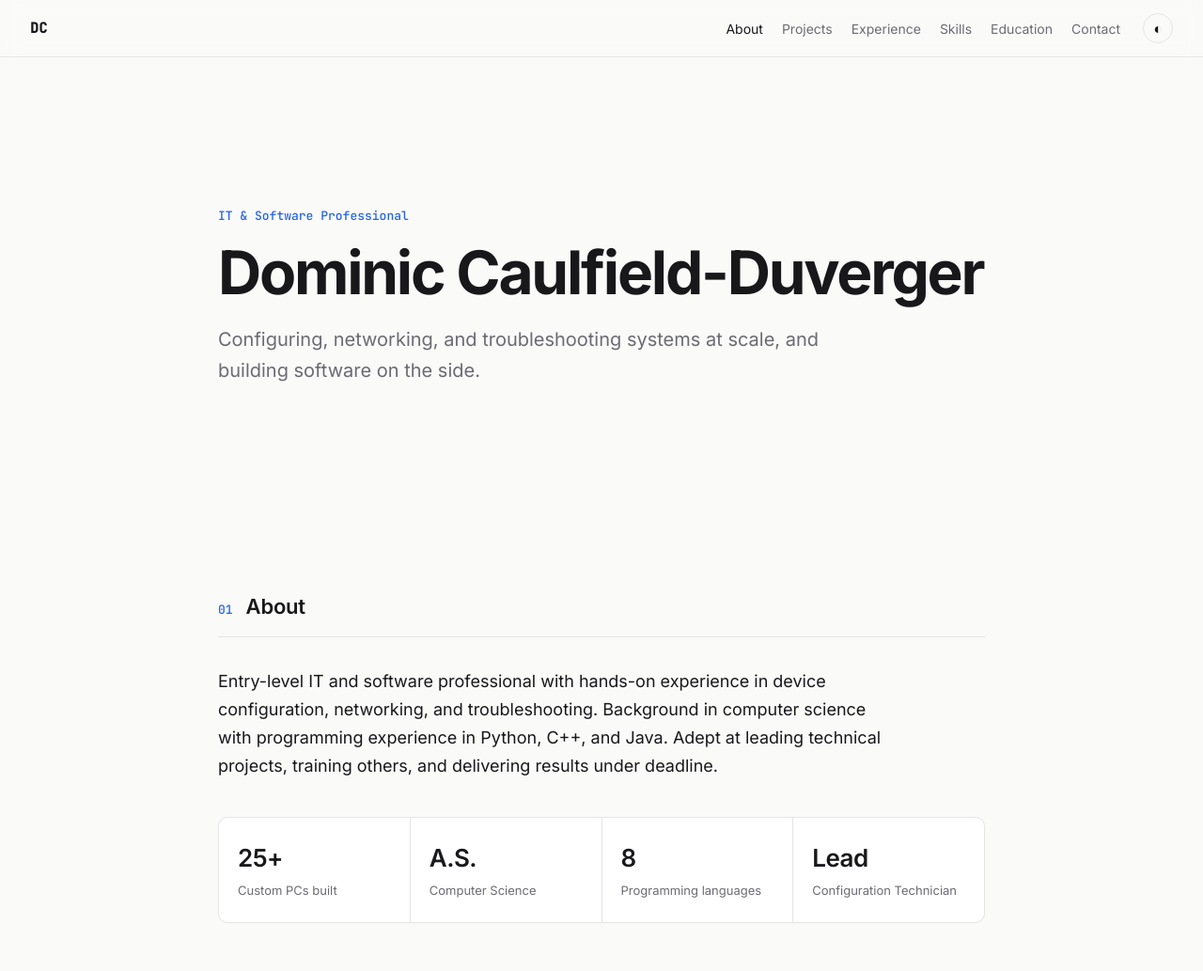
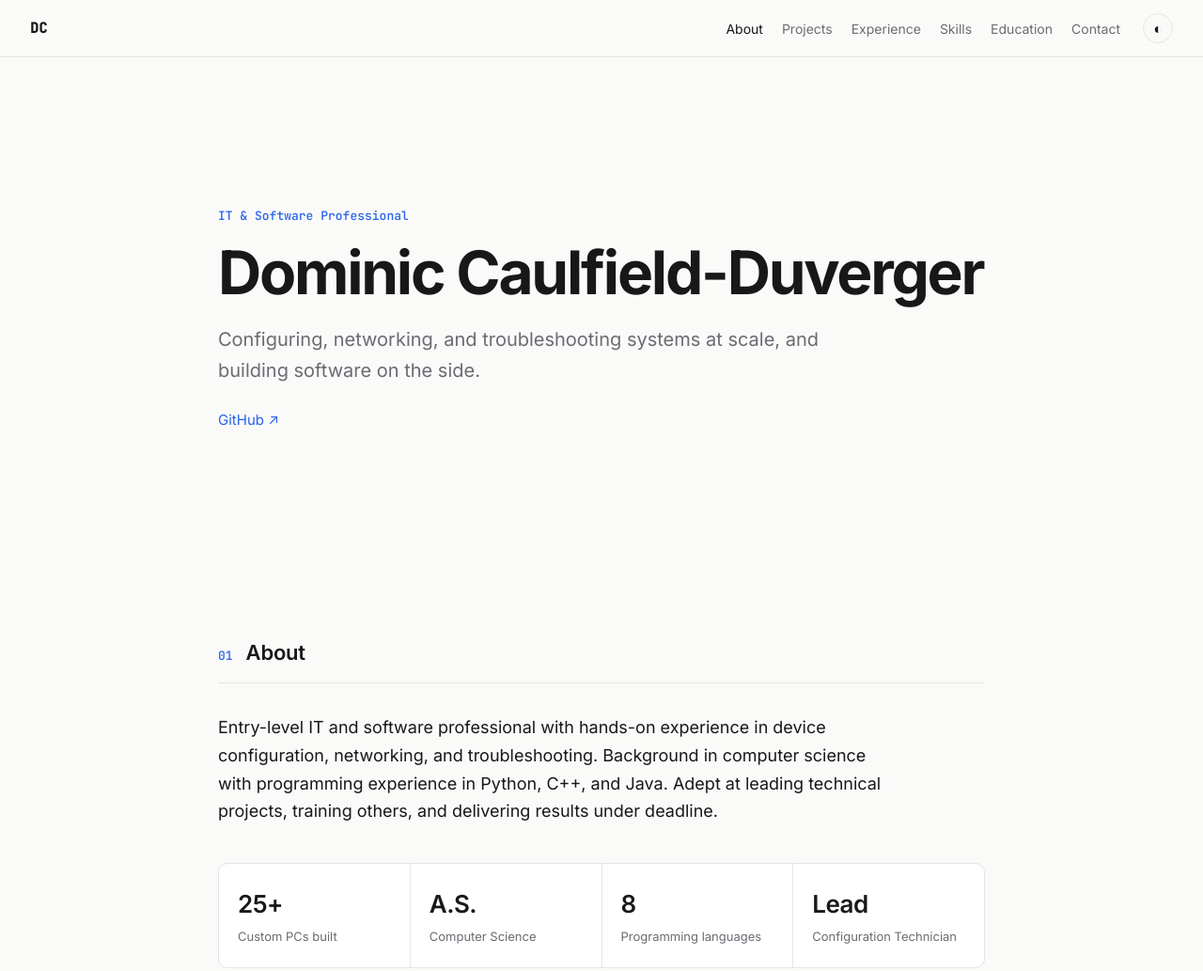
Before and after one commit to Daycdom/Portfolio-website, a website: page index.html in a window 1280 px wide. Shown: the top 1033 px of the page at 94% size. Drawn offline with Linux system fonts and the light colour scheme.

Commit message:
Add GitHub and LinkedIn links to hero and contact

```diff
--- a/css/styles.css
+++ b/css/styles.css
@@ -591,6 +591,26 @@ a {
   word-break: break-all;   /* so it can wrap on phones */
 }
 
+/* GitHub / LinkedIn links (hero + contact) */
+.socials {
+  display: flex;
+  flex-wrap: wrap;
+  gap: 20px;
+  margin-top: 24px;
+  padding: 0;
+  list-style: none;
+  font-size: 15px;
+}
+
+.socials a {
+  color: var(--accent);
+  text-decoration: none;
+}
+
+.socials a:hover {
+  text-decoration: underline;
+}
+
 .btn {
   padding: 8px 16px;
   background: var(--text);
--- a/js/data.js
+++ b/js/data.js
@@ -21,6 +21,12 @@ const PORTFOLIO = {
     // location: "City, ST",   // uncomment to show it next to the title
 
     email: "dominic.cauduverger@gmail.com",
+
+    // shown under the tagline and in Contact. empty url = hidden
+    socials: [
+      { label: "GitHub",   url: "https://github.com/Daycdom" },
+      { label: "LinkedIn", url: "" },
+    ],
 
     tagline:
       "Configuring, networking, and troubleshooting systems at scale, and building software on the side.",
--- a/js/main.js
+++ b/js/main.js
@@ -52,6 +52,16 @@
       </header>
       ${inner}
     </section>`;
+
+  // GitHub / LinkedIn row. skips anything without a url, and
+  // returns nothing at all if none are filled in
+  const socials = (profile) => {
+    const links = (profile.socials || []).filter((l) => l.url);
+    if (!links.length) return "";
+
+    return `<ul class="socials">${list(links, (l) =>
+      `<li><a href="${esc(l.url)}" target="_blank" rel="noopener">${esc(l.label)} ↗</a></li>`)}</ul>`;
+  };
 
 
   // ---------------------------------------------------------------
@@ -178,7 +188,8 @@
       <div class="contact">
         <span class="contact__email">${esc(profile.email)}</span>
         <button class="btn" data-copy="${esc(profile.email)}">Copy email</button>
-      </div>`,
+      </div>
+      ${socials(profile)}`,
   };
 
 
@@ -211,7 +222,8 @@
   document.getElementById("hero").innerHTML = `
     <p class="hero__eyebrow">${esc(data.profile.title)}${data.profile.location ? ` · ${esc(data.profile.location)}` : ""}</p>
     <h1 class="hero__name">${esc(data.profile.name)}</h1>
-    <p class="hero__tagline">${esc(data.profile.tagline)}</p>`;
+    <p class="hero__tagline">${esc(data.profile.tagline)}</p>
+    ${socials(data.profile)}`;
 
   document.getElementById("content").innerHTML = list(sections, (s, i) =>
     section(s.id, s.label, RENDERERS[s.id](data), i));
```
Also changed, not shown: README.md.
